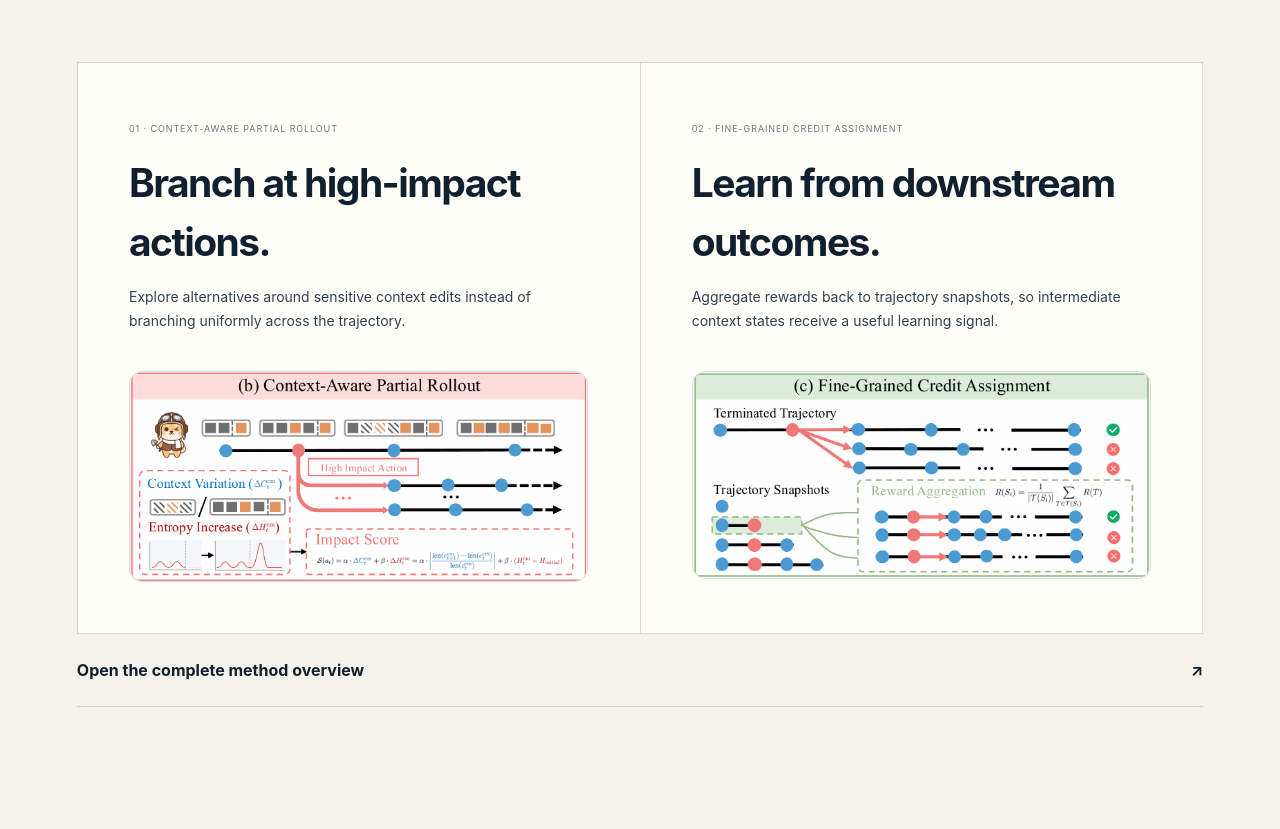
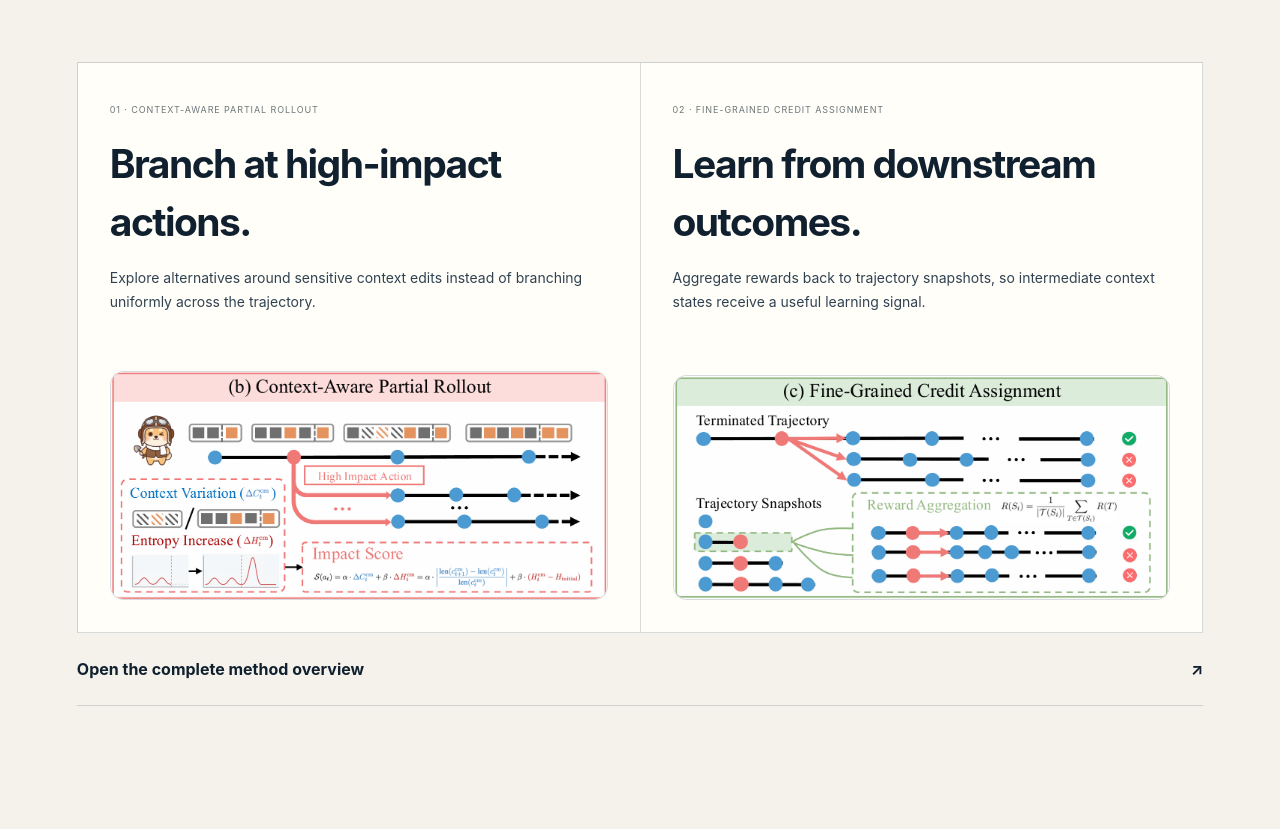
Before and after one commit to pzs19/ContextPilot, a plain HTML site: page demo/index.html in a window 1280 px wide. Shown: the part 3686-4515 px from the top of the page. Drawn offline with Linux system fonts and the light colour scheme.

Commit message:
Refine training figure sizing

```diff
--- a/demo/styles.css
+++ b/demo/styles.css
@@ -412,14 +412,18 @@ section[id] { scroll-margin-top: 76px; }
 .next-button { border-color: var(--coral); color: var(--ink); background: var(--coral); }
 
 .training-section { padding-bottom: 70px; }
+.training-section > * {
+  width: min(100%, 1712px); margin-right: auto; margin-left: auto;
+}
 .training-visuals {
   display: grid; grid-template-columns: 1fr 1fr;
   border-top: 1px solid var(--line); border-left: 1px solid var(--line);
 }
 .training-card {
-  min-height: 570px; padding: clamp(28px, 4vw, 55px);
+  display: flex; min-height: 570px; padding: clamp(28px, 2.5vw, 44px); flex-direction: column;
   border-right: 1px solid var(--line); border-bottom: 1px solid var(--line); background: var(--white);
 }
+.training-card-copy { margin-bottom: 38px; }
 .training-card-copy > span {
   color: var(--muted); font: 9px Inter, ui-sans-serif, -apple-system, BlinkMacSystemFont, "Segoe UI", sans-serif;
   letter-spacing: 0.1em; text-transform: uppercase;
@@ -427,7 +431,7 @@ section[id] { scroll-margin-top: 76px; }
 .training-card h3 { margin-top: 16px; font-size: 39px; }
 .training-card-copy p { max-width: 540px; color: var(--ink-soft); font-size: 14px; line-height: 1.7; }
 .method-figure {
-  display: block; margin-top: 38px; overflow: hidden;
+  display: block; width: min(100%, 600px); margin: auto auto 0; overflow: hidden;
   border: 1px solid var(--line); border-radius: 14px; background: #fff;
   transition: transform 180ms ease, box-shadow 180ms ease;
 }
```
